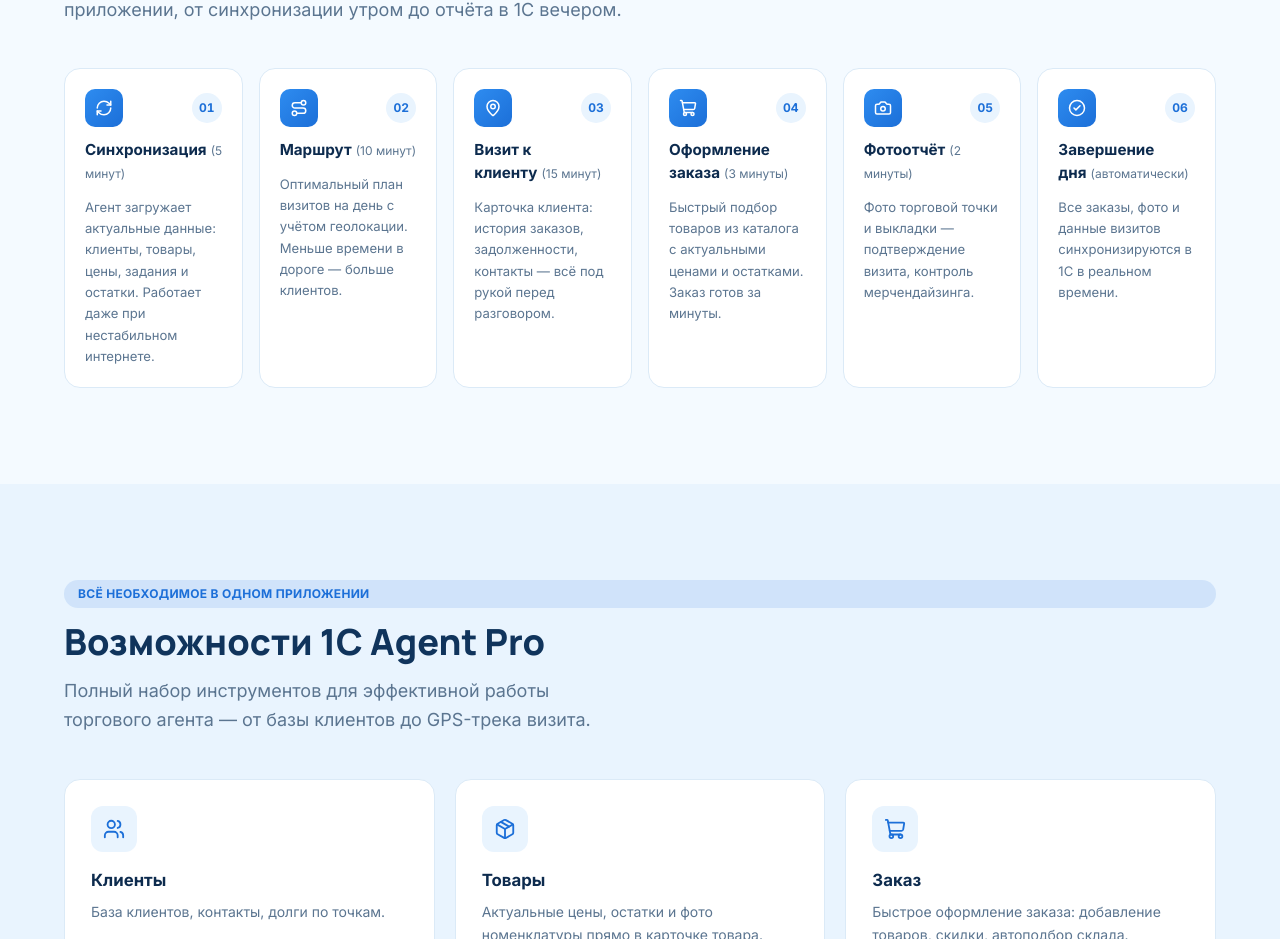
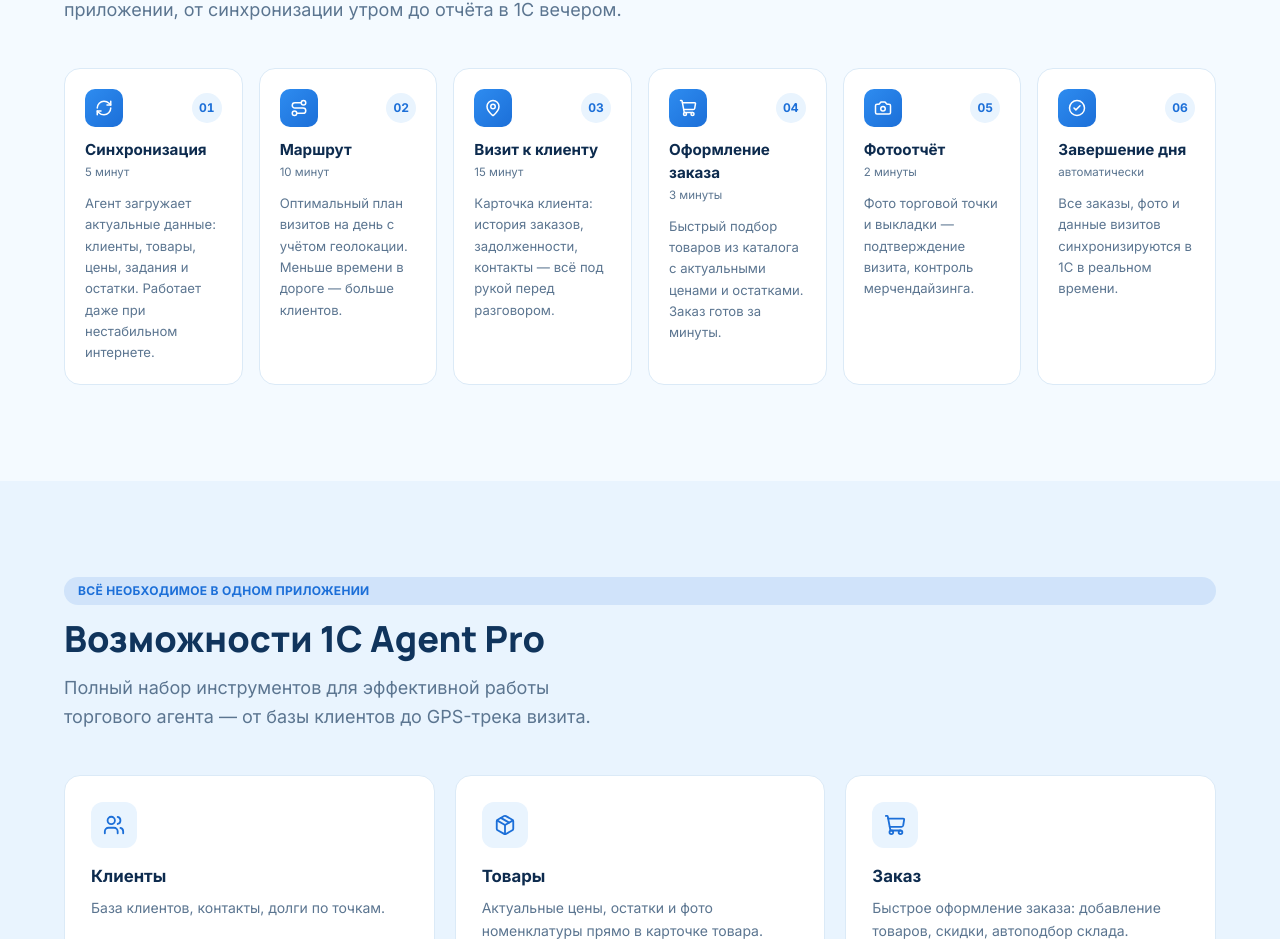
Before and after one commit to Shodikulzoda/1c-agent-pro-website, a Next.js app: page / in a window 1280 px wide. Shown: the part 2029-2968 px from the top of the page. Built offline with nearby package versions, Linux system fonts and the light colour scheme; no server answers.

Commit message:
fix: video button links to process section, fix duration label layout

```diff
--- a/src/components/sections/ProcessSteps.tsx
+++ b/src/components/sections/ProcessSteps.tsx
@@ -33,12 +33,12 @@
                     {String(index + 1).padStart(2, "0")}
                   </span>
                 </div>
-                <h3 className="text-ink text-[0.95rem] font-bold">
-                  {step.title}
+                <div>
+                  <h3 className="text-ink text-[0.95rem] font-bold">{step.title}</h3>
                   {"duration" in step && step.duration ? (
-                    <span className="text-ink-soft ml-1 text-[0.75rem] font-normal">({step.duration})</span>
+                    <p className="text-ink-soft mt-0.5 text-[0.72rem]">{step.duration}</p>
                   ) : null}
-                </h3>
+                </div>
                 <p className="text-ink-soft text-[0.82rem] leading-relaxed">
                   {step.description}
                 </p>
--- a/src/content/site.ts
+++ b/src/content/site.ts
@@ -41,7 +41,7 @@
   ],
   script: "Больше возможностей для вашего бизнеса!",
   primaryCta: { label: "Узнать подробнее", href: "#pricing" },
-  videoButton: { label: "Смотреть демо", href: "#" },
+  videoButton: { label: "Смотреть демо", href: "#process" },
   phoneMock: {
     routeLabel: "Маршрут на сегодня",
     stops: [
```
